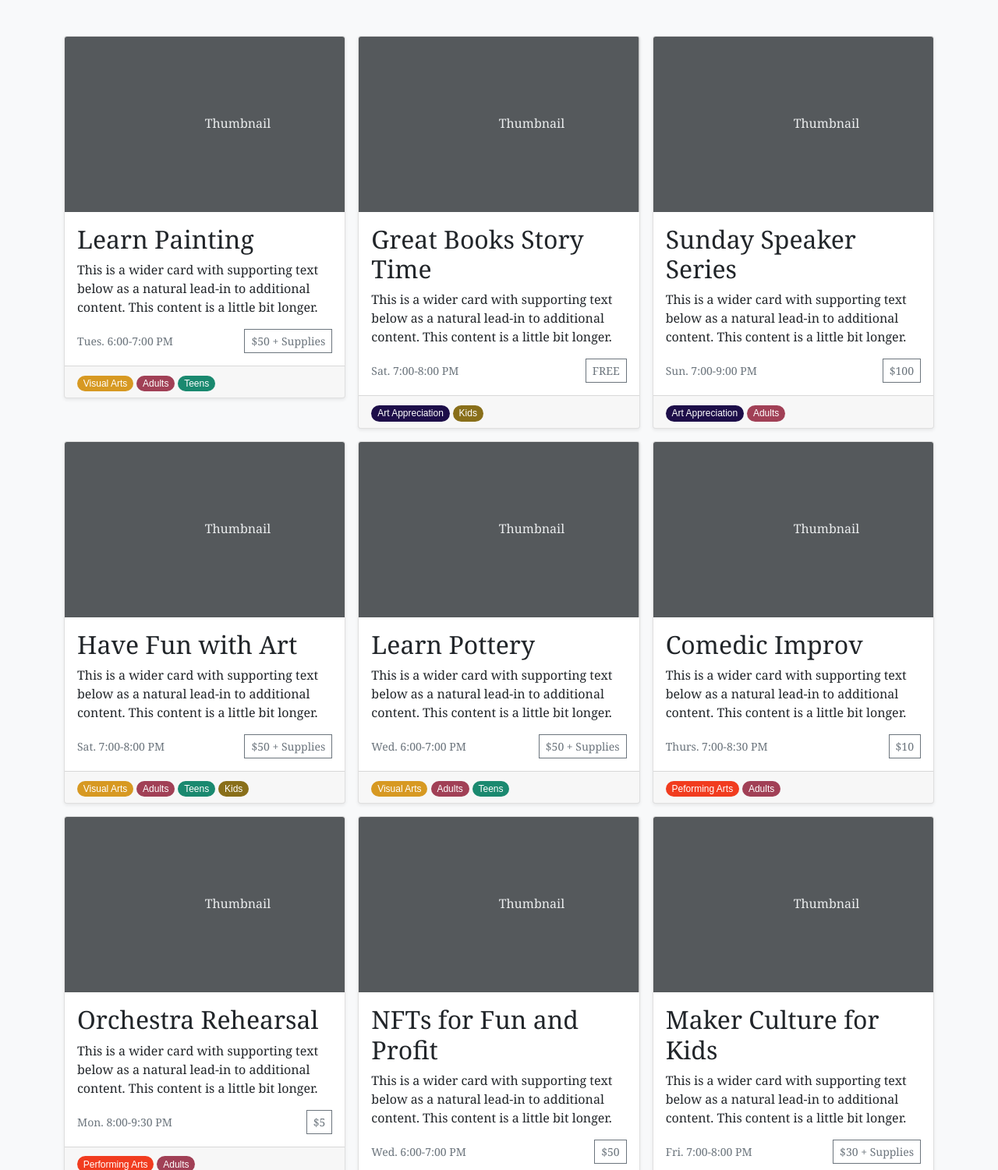
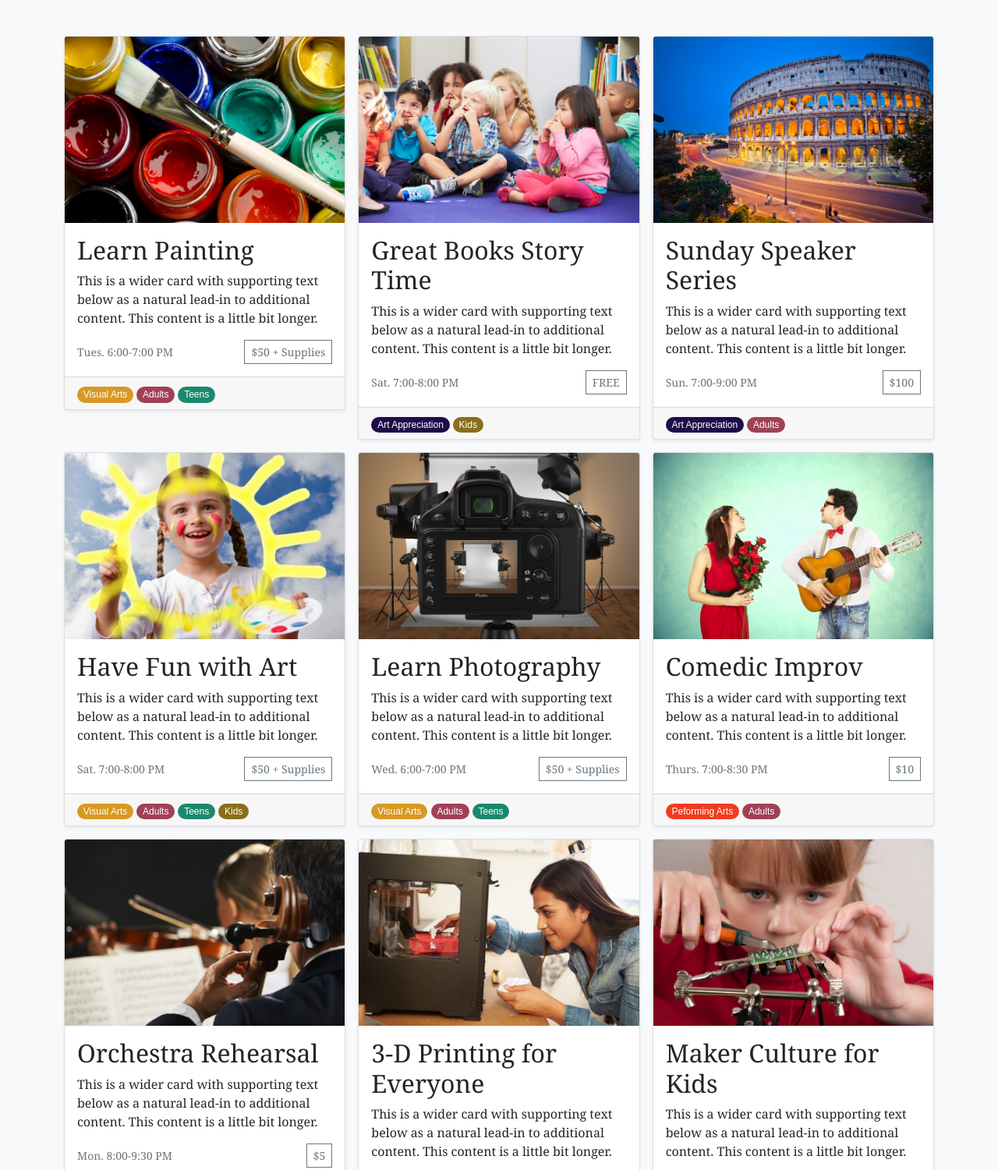
Before and after one commit to barberod/cs6251-final, a plain HTML site: page courses.html in a window 1280 px wide. Shown: the part 595-2096 px from the top of the page at 78% size. Drawn offline with nearby package versions, Linux system fonts and the light colour scheme.

Commit message:
courses card pics added

```diff
--- a/courses.html
+++ b/courses.html
@@ -99,14 +99,7 @@
                 <div class="row row-cols-1 row-cols-sm-2 row-cols-md-3 g-3">
                     <div class="col">
                         <div class="card shadow-sm">
-                            <svg class="bd-placeholder-img card-img-top" width="100%" height="225"
-                                xmlns="http://www.w3.org/2000/svg" role="img" aria-label="Placeholder: Thumbnail"
-                                preserveAspectRatio="xMidYMid slice" focusable="false">
-                                <title>Placeholder</title>
-                                <rect width="100%" height="100%" fill="#55595c" /><text x="50%" y="50%" fill="#eceeef"
-                                    dy=".3em">Thumbnail</text>
-                            </svg>
-
+                            <img src="pics/learn-painting.jpg" class="card-img-top" alt="Learn Painting">
                             <div class="card-body">
                                 <h2 class="card-title">Learn Painting</h2>
                                 <p class="card-text">This is a wider card with supporting text below as a natural
@@ -125,14 +118,7 @@
                     </div>
                     <div class="col">
                         <div class="card shadow-sm">
-                            <svg class="bd-placeholder-img card-img-top" width="100%" height="225"
-                                xmlns="http://www.w3.org/2000/svg" role="img" aria-label="Placeholder: Thumbnail"
-                                preserveAspectRatio="xMidYMid slice" focusable="false">
-                                <title>Placeholder</title>
-                                <rect width="100%" height="100%" fill="#55595c" /><text x="50%" y="50%" fill="#eceeef"
-                                    dy=".3em">Thumbnail</text>
-                            </svg>
-
+                            <img src="pics/great-books-story-time.jpg" class="card-img-top" alt="Great Books Story Time">
                             <div class="card-body">
                                 <h2 class="card-title">Great Books Story Time</h2>
                                 <p class="card-text">This is a wider card with supporting text below as a natural lead-in to additional content. This content is a little bit longer.</p>
@@ -149,14 +135,7 @@
                     </div>
                     <div class="col">
                         <div class="card shadow-sm">
-                            <svg class="bd-placeholder-img card-img-top" width="100%" height="225"
-                                xmlns="http://www.w3.org/2000/svg" role="img" aria-label="Placeholder: Thumbnail"
-                                preserveAspectRatio="xMidYMid slice" focusable="false">
-                                <title>Placeholder</title>
-                                <rect width="100%" height="100%" fill="#55595c" /><text x="50%" y="50%" fill="#eceeef"
-                                    dy=".3em">Thumbnail</text>
-                            </svg>
-
+                            <img src="pics/sunday-speaker-series.jpg" class="card-img-top" alt="Sunday Speaker Series">
                             <div class="card-body">
                                 <h2 class="card-title">Sunday Speaker Series</h2>
                                 <p class="card-text">This is a wider card with supporting text below as a natural lead-in to additional content. This content is a little bit longer.</p>
@@ -174,14 +153,7 @@
 
                     <div class="col">
                         <div class="card shadow-sm">
-                            <svg class="bd-placeholder-img card-img-top" width="100%" height="225"
-                                xmlns="http://www.w3.org/2000/svg" role="img" aria-label="Placeholder: Thumbnail"
-                                preserveAspectRatio="xMidYMid slice" focusable="false">
-                                <title>Placeholder</title>
-                                <rect width="100%" height="100%" fill="#55595c" /><text x="50%" y="50%" fill="#eceeef"
-                                    dy=".3em">Thumbnail</text>
-                            </svg>
-
+                            <img src="pics/have-fun-with-art.jpg" class="card-img-top" alt="Have Fun with Art">
                             <div class="card-body">
                                 <h2 class="card-title">Have Fun with Art</h2>
                                 <p class="card-text">This is a wider card with supporting text below as a natural lead-in to additional content. This content is a little bit longer.</p>
@@ -200,16 +172,9 @@
                     </div>
                     <div class="col">
                         <div class="card shadow-sm">
-                            <svg class="bd-placeholder-img card-img-top" width="100%" height="225"
-                                xmlns="http://www.w3.org/2000/svg" role="img" aria-label="Placeholder: Thumbnail"
-                                preserveAspectRatio="xMidYMid slice" focusable="false">
-                                <title>Placeholder</title>
-                                <rect width="100%" height="100%" fill="#55595c" /><text x="50%" y="50%" fill="#eceeef"
-                                    dy=".3em">Thumbnail</text>
-                            </svg>
-
+                            <img src="pics/learn-photography.jpg" class="card-img-top" alt="Learn Photography">
                             <div class="card-body">
-                                <h2 class="card-title">Learn Pottery</h2>
+                                <h2 class="card-title">Learn Photography</h2>
                                 <p class="card-text">This is a wider card with supporting text below as a natural lead-in to additional content. This content is a little bit longer.</p>
                                 <div class="d-flex justify-content-between align-items-center">
                                     <small class="text-muted">Wed. 6:00-7:00 PM</small>
@@ -225,14 +190,7 @@
                     </div>
                     <div class="col">
                         <div class="card shadow-sm">
-                            <svg class="bd-placeholder-img card-img-top" width="100%" height="225"
-                                xmlns="http://www.w3.org/2000/svg" role="img" aria-label="Placeholder: Thumbnail"
-                                preserveAspectRatio="xMidYMid slice" focusable="false">
-                                <title>Placeholder</title>
-                                <rect width="100%" height="100%" fill="#55595c" /><text x="50%" y="50%" fill="#eceeef"
-                                    dy=".3em">Thumbnail</text>
-                            </svg>
-
+                            <img src="pics/comedic-improv.jpg" class="card-img-top" alt="Comedic Improv">
                             <div class="card-body">
                                 <h2 class="card-title">Comedic Improv</h2>
                                 <p class="card-text">This is a wider card with supporting text below as a natural lead-in to additional content. This content is a little bit longer.</p>
@@ -250,14 +208,7 @@
 
                     <div class="col">
                         <div class="card shadow-sm">
-                            <svg class="bd-placeholder-img card-img-top" width="100%" height="225"
-                                xmlns="http://www.w3.org/2000/svg" role="img" aria-label="Placeholder: Thumbnail"
-                                preserveAspectRatio="xMidYMid slice" focusable="false">
-                                <title>Placeholder</title>
-                                <rect width="100%" height="100%" fill="#55595c" /><text x="50%" y="50%" fill="#eceeef"
-                                    dy=".3em">Thumbnail</text>
-                            </svg>
-
+                            <img src="pics/orchestra-rehearsal.jpg" class="card-img-top" alt="Orchestra Rehearsal">
                             <div class="card-body">
                                 <h2 class="card-title">Orchestra Rehearsal</h2>
                                 <p class="card-text">This is a wider card with supporting text below as a natural lead-in to additional content. This content is a little bit longer.</p>
@@ -274,38 +225,25 @@
                     </div>
                     <div class="col">
                         <div class="card shadow-sm">
-                            <svg class="bd-placeholder-img card-img-top" width="100%" height="225"
-                                xmlns="http://www.w3.org/2000/svg" role="img" aria-label="Placeholder: Thumbnail"
-                                preserveAspectRatio="xMidYMid slice" focusable="false">
-                                <title>Placeholder</title>
-                                <rect width="100%" height="100%" fill="#55595c" /><text x="50%" y="50%" fill="#eceeef"
-                                    dy=".3em">Thumbnail</text>
-                            </svg>
-
+                            <img src="pics/3d-printing-for-everyone.jpg" class="card-img-top" alt="3-D Printing for Everyone">
                             <div class="card-body">
-                                <h2 class="card-title">NFTs for Fun and Profit</h2>
+                                <h2 class="card-title">3-D Printing for Everyone</h2>
                                 <p class="card-text">This is a wider card with supporting text below as a natural lead-in to additional content. This content is a little bit longer.</p>
                                 <div class="d-flex justify-content-between align-items-center">
                                     <small class="text-muted">Wed. 6:00-7:00 PM</small>
-                                    <button type="button" class="btn btn-sm btn-outline-secondary">$50</button>
+                                    <button type="button" class="btn btn-sm btn-outline-secondary">$5 + Supplies</button>
                                 </div>
                             </div>
                             <div class="card-footer">
                                 <span class="badge courses-badge rounded-pill bg-accent1">Digital Arts</span>
                                 <span class="badge courses-badge rounded-pill bg-accent3">Adults</span>
+                                <span class="badge courses-badge rounded-pill bg-accent4">Teens</span>
                             </div>
                         </div>
                     </div>
                     <div class="col">
                         <div class="card shadow-sm">
-                            <svg class="bd-placeholder-img card-img-top" width="100%" height="225"
-                                xmlns="http://www.w3.org/2000/svg" role="img" aria-label="Placeholder: Thumbnail"
-                                preserveAspectRatio="xMidYMid slice" focusable="false">
-                                <title>Placeholder</title>
-                                <rect width="100%" height="100%" fill="#55595c" /><text x="50%" y="50%" fill="#eceeef"
-                                    dy=".3em">Thumbnail</text>
-                            </svg>
-
+                            <img src="pics/maker-culture-for-kids.jpg" class="card-img-top" alt="Maker Culture for Kids">
                             <div class="card-body">
                                 <h2 class="card-title">Maker Culture for Kids</h2>
                                 <p class="card-text">This is a wider card with supporting text below as a natural lead-in to additional content. This content is a little bit longer.</p>
```
Also changed, not shown: pics/3d-printing-for-everyone.jpg (added), pics/comedic-improv.jpg (added), pics/great-books-story-time.jpg (added), pics/have-fun-with-art.jpg (added), pics/learn-painting.jpg (added), pics/learn-photography.jpg (added), pics/maker-culture-for-kids.jpg (added), pics/orchestra-rehearsal.jpg (added), pics/sunday-speaker-series.jpg (added).
